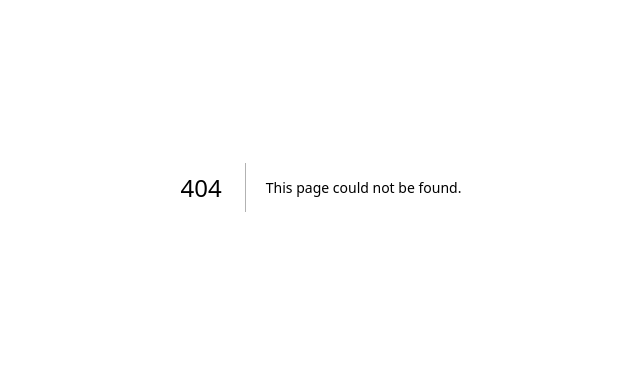
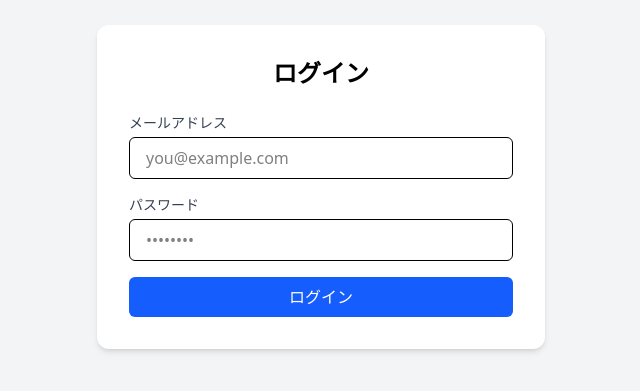
Before and after one commit to ryoma-abe/next-practice-sns, a Next.js app: page /login in a window 1280 px wide. Before the commit this address had no page. Shown: the part 213-604 px from the top of the page, without its empty margins (319-959 px from the left). Built offline with nearby package versions, Linux system fonts and the light colour scheme.

Commit message:
サイドバーコンポーネントのスタイルを再調整し、全体のレイアウトを改善しました。また、タイムラインコンポーネントの表示を最適化し、ユーザー体験を向上させました。

```diff
--- /dev/null
+++ b/src/app/(auth)/login/page.tsx
@@ -0,0 +1,45 @@
+export default function LoginPage() {
+  return (
+    <div className="min-h-screen flex items-center justify-center bg-gray-100">
+      <div className="bg-white p-8 rounded-xl shadow-md w-full max-w-md">
+        <h2 className="text-2xl font-bold text-center mb-6">ログイン</h2>
+        <form className="space-y-4">
+          <div>
+            <label
+              className="block text-sm font-medium text-gray-700 mb-1"
+              htmlFor="email"
+            >
+              メールアドレス
+            </label>
+            <input
+              type="email"
+              id="email"
+              className="w-full px-4 py-2 border rounded-md focus:outline-none focus:ring-2 focus:ring-blue-500"
+              placeholder="you@example.com"
+            />
+          </div>
+          <div>
+            <label
+              className="block text-sm font-medium text-gray-700 mb-1"
+              htmlFor="password"
+            >
+              パスワード
+            </label>
+            <input
+              type="password"
+              id="password"
+              className="w-full px-4 py-2 border rounded-md focus:outline-none focus:ring-2 focus:ring-blue-500"
+              placeholder="••••••••"
+            />
+          </div>
+          <button
+            type="submit"
+            className="w-full bg-blue-600 text-white py-2 rounded-md hover:bg-blue-700 transition"
+          >
+            ログイン
+          </button>
+        </form>
+      </div>
+    </div>
+  );
+}
```
